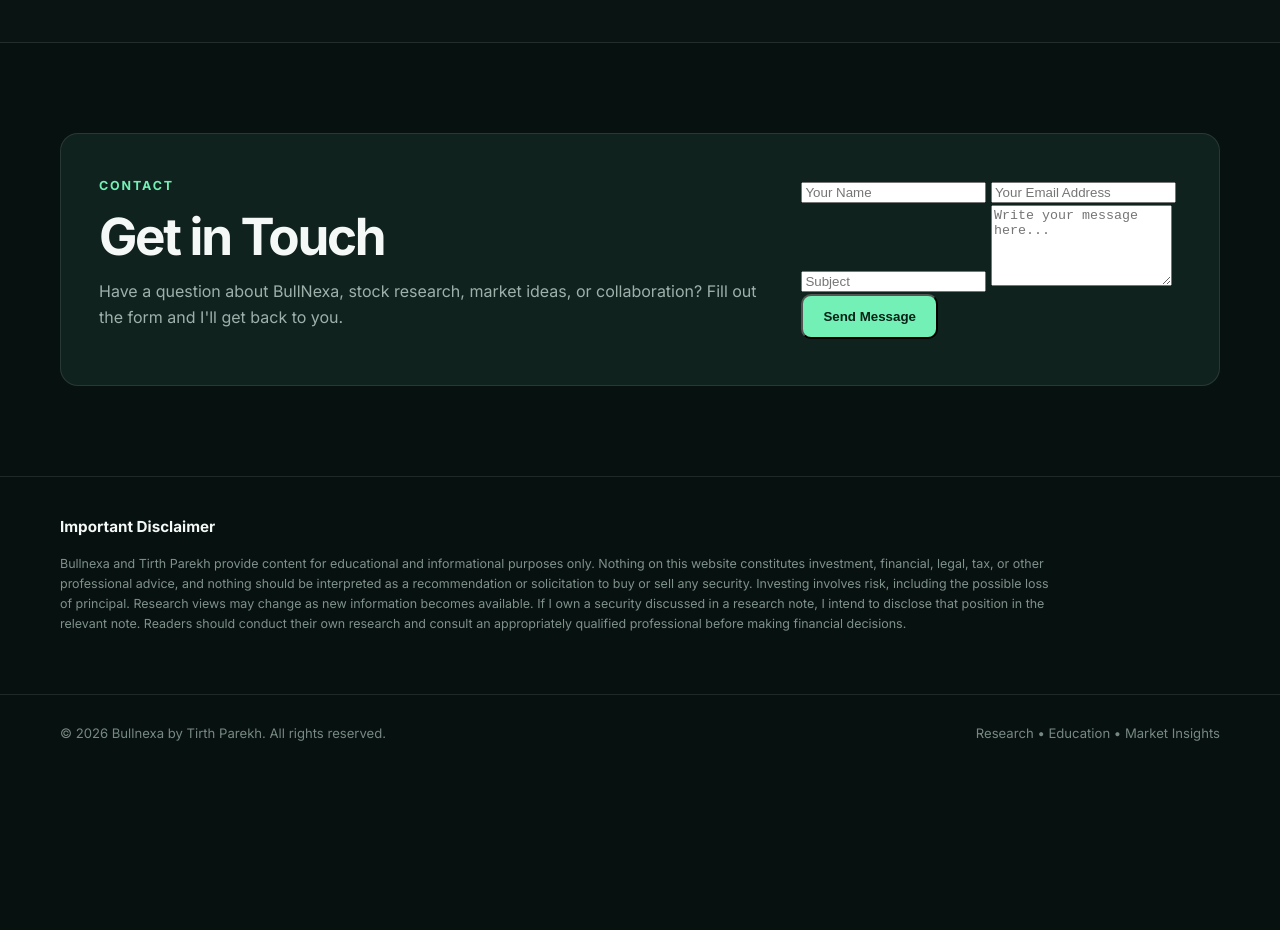
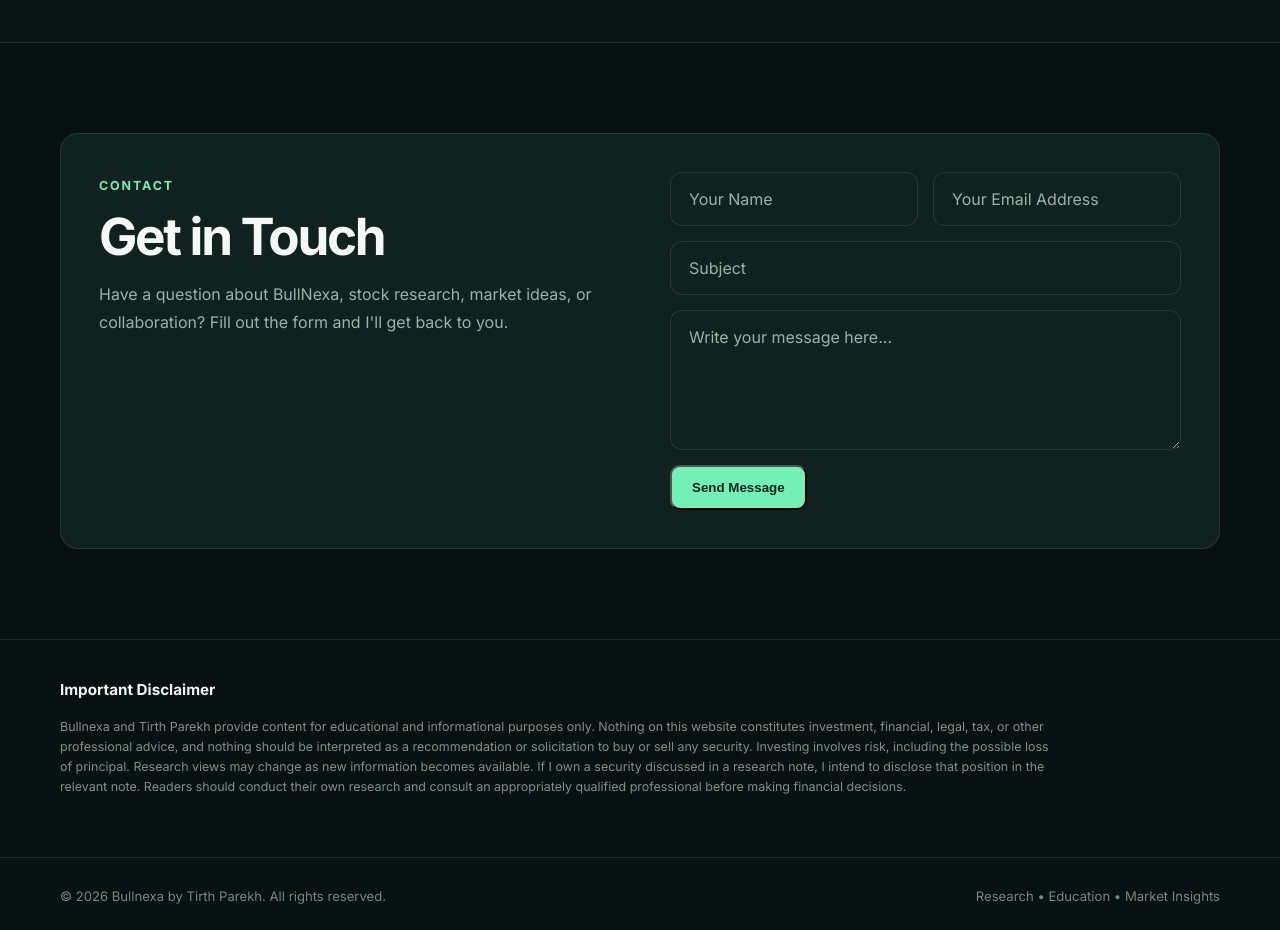
Before and after one commit to Tirth287/bullnexa, a plain HTML site: page index.html in a window 1280 px wide. Shown: the part 2780-3710 px from the top of the page. Before the commit the page ends 3552 px from the top, so only its background shows below. Drawn offline with Linux system fonts and the light colour scheme.

Commit message:
Refactor contact box and form layout styles

```diff
--- a/style.css
+++ b/style.css
@@ -354,18 +354,85 @@ tr:last-child td {
 }
 
 .contact-box {
-  display: flex;
-  align-items: center;
-  justify-content: space-between;
-  gap: 30px;
-  padding: 38px;
-  background: var(--panel-2);
-  border: 1px solid var(--line);
-  border-radius: 18px;
+    display: grid;
+    grid-template-columns: 1fr 1fr;
+    gap: 60px;
+    align-items: start;
+    padding: 38px;
+    background: var(--panel-2);
+    border: 1px solid var(--line);
+    border-radius: 18px;
 }
 
-.contact-box p {
-  color: var(--muted);
+.contact-intro h2 {
+    margin-bottom: 18px;
+}
+
+.contact-intro p {
+    color: var(--muted);
+    line-height: 1.7;
+    margin-bottom: 25px;
+}
+
+.contact-form {
+    display: flex;
+    flex-direction: column;
+    gap: 15px;
+}
+
+.contact-form-row {
+    display: grid;
+    grid-template-columns: 1fr 1fr;
+    gap: 15px;
+}
+
+.contact-form input,
+.contact-form textarea {
+    width: 100%;
+    box-sizing: border-box;
+    padding: 16px 18px;
+    background: var(--panel-2);
+    color: var(--text);
+    border: 1px solid var(--line);
+    border-radius: 12px;
+    font-family: inherit;
+    font-size: 16px;
+    outline: none;
+}
+
+.contact-form input::placeholder,
+.contact-form textarea::placeholder {
+    color: var(--muted);
+}
+
+.contact-form input:focus,
+.contact-form textarea:focus {
+    border-color: var(--accent);
+}
+
+.contact-form textarea {
+    min-height: 140px;
+    resize: vertical;
+}
+
+.contact-form button {
+    width: fit-content;
+    cursor: pointer;
+}
+
+@media (max-width: 800px) {
+    .contact-box {
+        grid-template-columns: 1fr;
+        gap: 35px;
+    }
+
+    .contact-form-row {
+        grid-template-columns: 1fr;
+    }
+
+    .contact-form button {
+        width: 100%;
+    }
 }
 
 .disclaimer {
```
